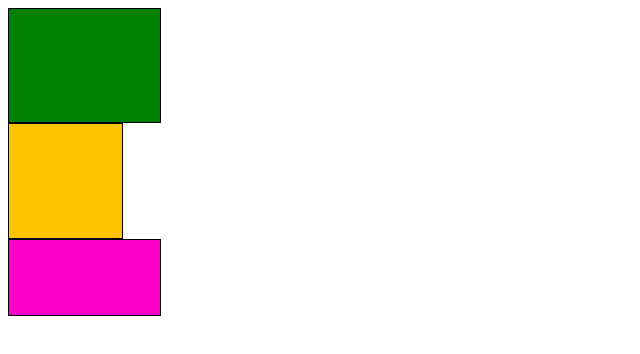
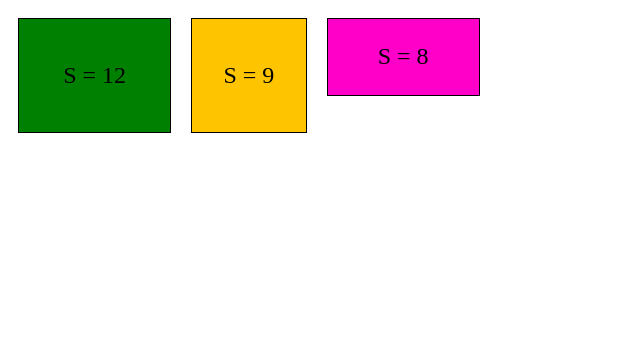
Before and after one commit to fedia1337/math, a website built with Parcel: page index.html in a window 1280 px wide. Shown: the whole page, without its empty margins (0-640 px from the left). Built offline with nearby package versions, Linux system fonts and the light colour scheme.

Commit message:
some layout

```diff
--- a/index.html
+++ b/index.html
@@ -1,54 +1,49 @@
-<!DOCTYPE html>
-<html lang="en">
+<html>
 <head>
     <meta charset="UTF-8">
     <meta name="viewport" content="width=device-width, initial-scale=1.0">
     <title>Document</title>
     <style>
-        #first {
+        .container {
+            display: flex;
+        }
+
+        .base {
             width: 100px;
             height: 100px;
-            background: green;
+
             border: black solid 1px;
-        }
-        #second {width: 100px;
-            height: 100px;
-            background: rgb(255, 196, 0);
-            border: black solid 1px
+            margin: 10px;
+
+            display: flex;
+            align-items: center;
+            justify-content: center;
+
+            font-size: 1.5em;
         }
 
-
-        #fedia {width: 100px;
-            height: 100px;
-            background: rgb(255, 0, 200);
-            border: black solid 1px
+        #first {
+            background: green;
         }
 
+        #second {
+            background: rgb(255, 196, 0);
+        }
 
+        #fedia {
+            background: rgb(255, 0, 200);
+        }
     </style>
 </head>
+
 <body>
-    <div id="first"></div>
-    <div id="second"></div>
-    <div id="fedia"></div>
-
+    <div class="container">
+        <div class="base" id="first"></div>
+        <div class="base" id="second"></div>
+        <div class="base" id="fedia"></div>
+    </div>
 
     <script src="./index.js"></script>
 
-
-
-
-
-
-
-
-
-
-
-
-
-
-
-
 </body>
 </html>
--- a/index.js
+++ b/index.js
@@ -8,6 +8,7 @@ const firstS = square (firstW, firstH)
 const first = document.getElementById ("first")
 first.style.width = `${firstW}cm`
 first.style.height = `${firstH}cm`
+first.innerText = "S = " + firstS
 
 console.log(firstS)
 
@@ -21,6 +22,7 @@ const secondS = square (secondH, secondW)
 const second = document.getElementById ("second")
 second.style.width = `${secondW}cm`
 second.style.height = `${secondH}cm`
+second.innerText = "S = " + secondS
 
 console.log(secondS)
 
@@ -33,6 +35,7 @@ const fediaS =square (fediaW, fediaH)
 const fedia = document.getElementById ("fedia")
 fedia.style.width = `${fediaW}cm`
 fedia.style.height = `${fediaH}cm`
+fedia.innerText = "S = " + fediaS
 
 console.log(fediaS)
 
```
